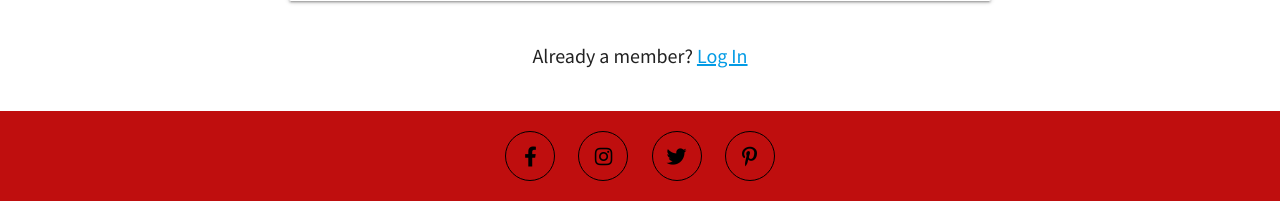
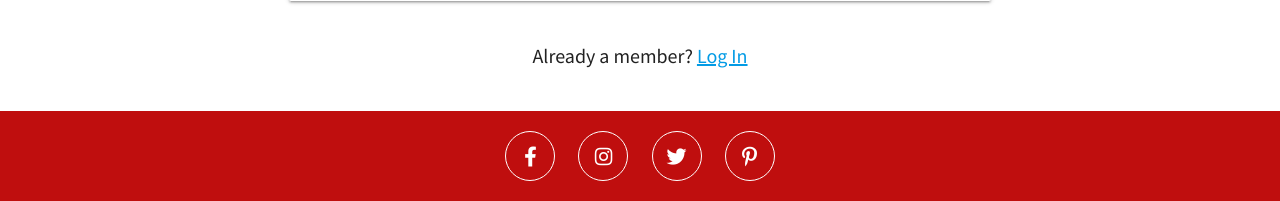
Before and after one commit to Gregory4321/ciao-down, a Flask app: page /sign_up in a window 1280 px wide. Shown: the part 883-1084 px from the top of the page. Run offline with Flask 2, Linux system fonts and the light colour scheme; some libraries are stand-ins or nearby versions; some web fonts are replaced.

Commit message:
Footer colour changed. Social icons styled for better UX

```diff
--- a/static/css/style.css
+++ b/static/css/style.css
@@ -150,7 +150,6 @@ h1, h2, h3, h4, h5, h6 {
 
 .page-footer {
     background-color: #BF0E0E;
-    color: #000;
     padding: 0;
 }
 
@@ -162,11 +161,15 @@ h1, h2, h3, h4, h5, h6 {
 
 .social-links li {
     list-style: none;
+    display: inline-block;
+}
+
+.social-links li a {
+    list-style: none;
     margin: 5px 10px;
     display: inline-block;
     padding: 15px 10px;
-    color: #000;
-    border: 1px solid #000;
+    border: 1px solid #fff;
     border-radius: 50%;
     width: 50px;
     height: 50px;
@@ -176,13 +179,17 @@ h1, h2, h3, h4, h5, h6 {
     -o-transition: all 0.35s ease-in-out;
 }
 
-.social-links li:hover {
-    background-color: #588967;
+.social-links li a:hover {
+    background-color: #fff;
+}
+
+.social-links li a:hover .social-icon {
+    color: #BF0E0E;
 }
 
 .social-links li a i {
     font-size: 20px;
-    color: #000;
+    color: #fff;
 }
 
 /* ----------------------------- Flash Messages */
--- a/templates/base.html
+++ b/templates/base.html
@@ -112,25 +112,25 @@
         <ul class="social-links">
             <li>
                 <a href="https://www.facebook.com" target="_blank" rel="noopener">
-                    <i class="fab fa-facebook-f" aria-hidden="true"></i>
+                    <i class="fab fa-facebook-f social-icon" aria-hidden="true"></i>
                     <span class="sr-only">Facebook</span>
                 </a>
             </li>
             <li>
                 <a href="https://www.instagram.com" target="_blank" rel="noopener">
-                    <i class="fab fa-instagram" aria-hidden="true"></i>
+                    <i class="fab fa-instagram social-icon" aria-hidden="true"></i>
                     <span class="sr-only">Instagram</span>
                 </a>
             </li>
             <li>
                 <a href="https://www.twitter.com" target="_blank" rel="noopener">
-                    <i class="fab fa-twitter" aria-hidden="true"></i>
+                    <i class="fab fa-twitter social-icon" aria-hidden="true"></i>
                     <span class="sr-only">Twitter</span>
                 </a>
             </li>
             <li>
                 <a href="https://www.pinterest.com" target="_blank" rel="noopener">
-                    <i class="fab fa-pinterest-p" aria-hidden="true"></i></a>
+                    <i class="fab fa-pinterest-p social-icon" aria-hidden="true"></i></a>
             </li>
         </ul>
         <!-- </div>
```
